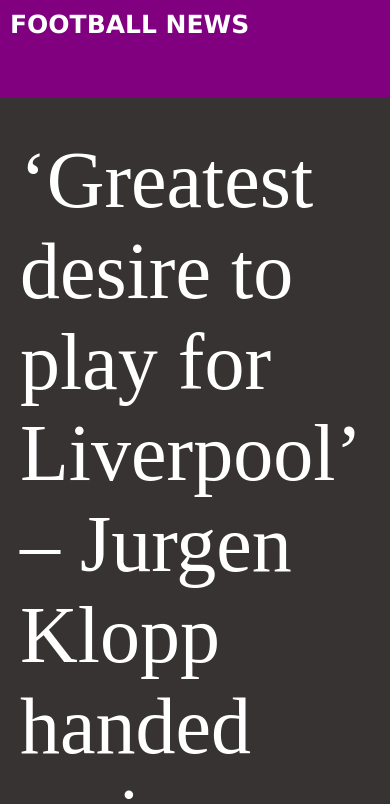
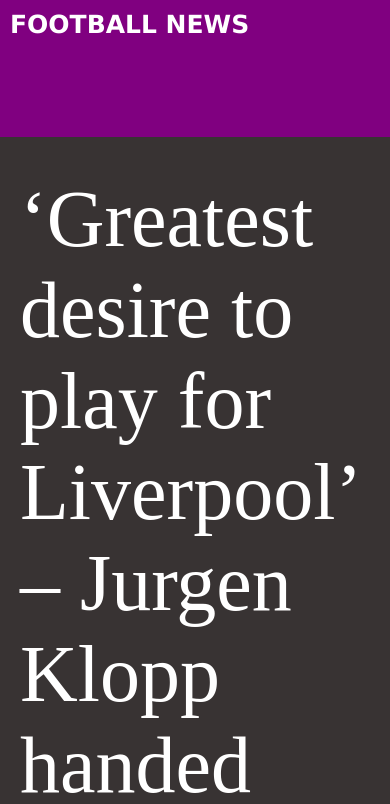
Before and after one commit to debanjo31/simple-Html-Project-, a plain HTML site: page index.html in a window 390 px wide. Shown: the top 804 px of the page. Drawn offline with Linux system fonts and the light colour scheme.

Commit message:
new changes

```diff
--- a/styles.css
+++ b/styles.css
@@ -37,10 +37,10 @@ body{
  .author-link{
      color: yellow;
  }
- @media only screen and (max-width: 475px) {
+ @media only screen and (max-width: 500px) {
 
  h1{
-     height: 20vw;
+     height: 30vw;
  }
 
  .big-header{
```
